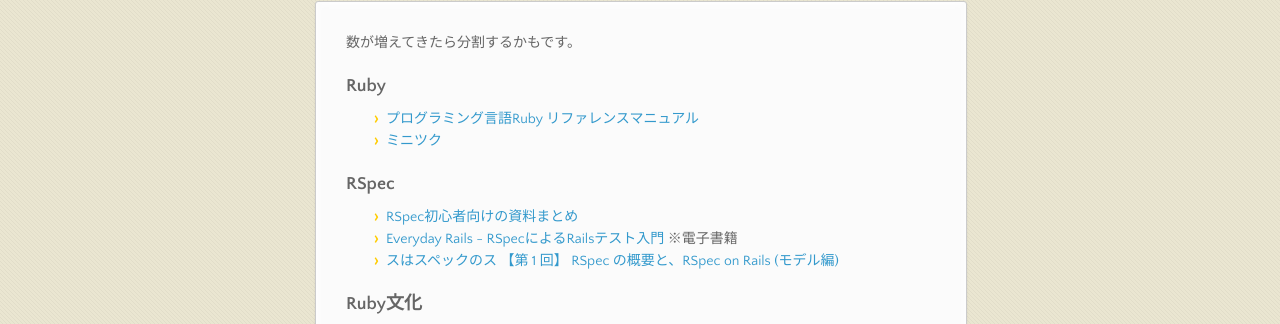
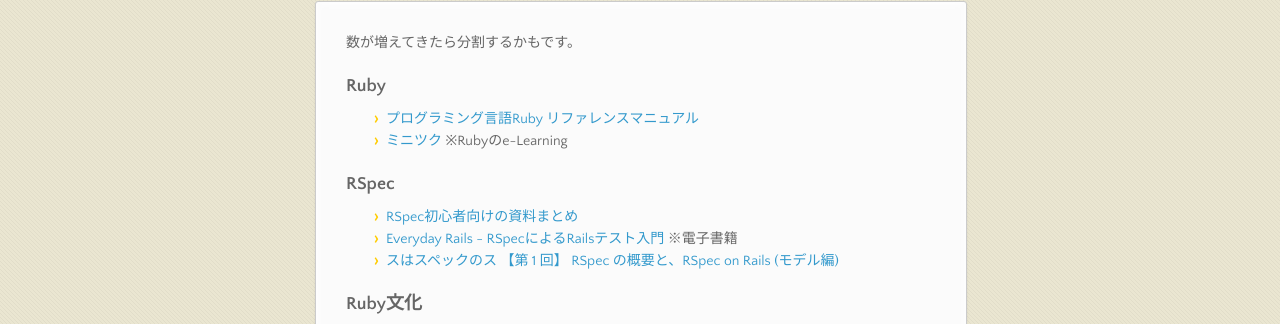
Before and after one commit to raspi-ruby/raspi-ruby.github.io, a Jekyll site: the page built from posts/bookmark.md, in a window 1280 px wide. Shown: the part 189-513 px from the top of the page. Built offline with Jekyll 4.4.1, drawn with Linux system fonts in a browser that asks for light colours; nearby versions of some CDN libraries.

Commit message:
説明ちょっと追加

```diff
--- a/posts/bookmark.md
+++ b/posts/bookmark.md
@@ -8,7 +8,7 @@
 ### Ruby
 
 * [プログラミング言語Ruby リファレンスマニュアル](http://docs.ruby-lang.org/ja/)
-* [ミニツク](http://www.minituku.net/)
+* [ミニツク](http://www.minituku.net/) ※Rubyのe-Learning
 
 ### RSpec
 
```
